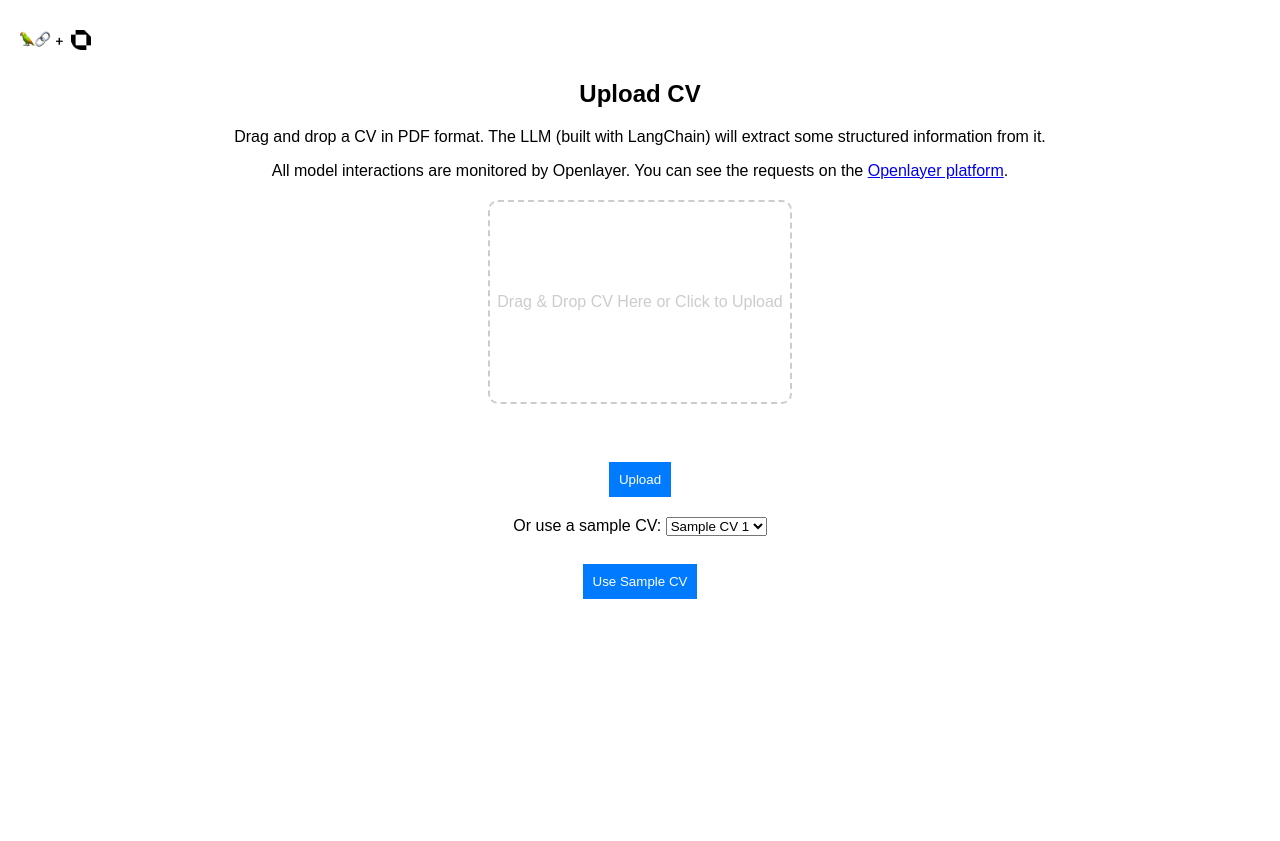
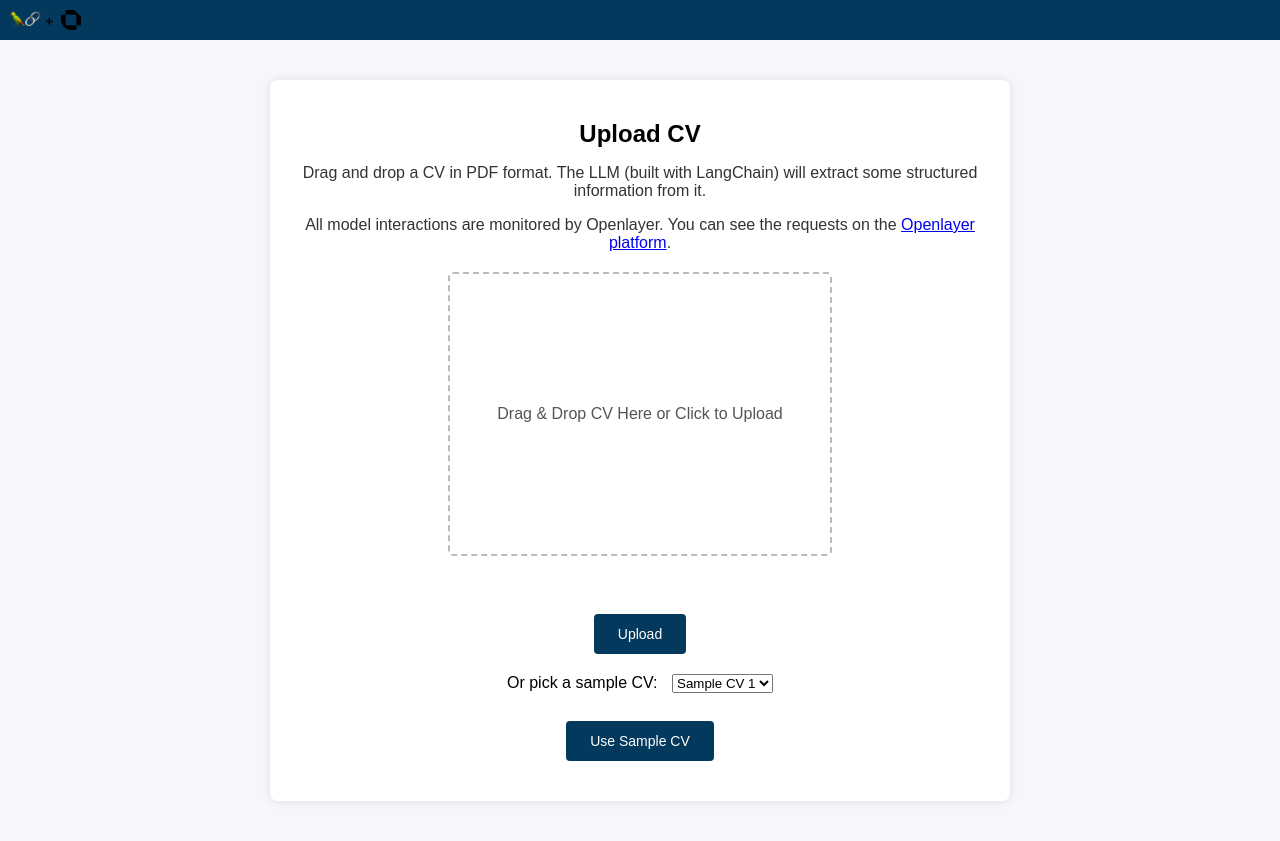
Before and after one commit to DataZephyrus/template_langchain_pdf, a Flask app: page / in a window 1280 px wide. Before the commit the page ends 599 px from the top, so only its background shows below. Run offline with Flask 3, Linux system fonts and the light colour scheme.

Commit message:
Refine layout and styles for result and upload pages Refine layout/styling for result and upload pages

```diff
--- a/app/templates/upload.html
+++ b/app/templates/upload.html
@@ -1,81 +1,182 @@
-<!DOCTYPE html>
+<!doctype html>
 <html lang="en">
     <head>
-    <meta charset="UTF-8">
-    <meta name="viewport" content="width=device-width, initial-scale=1.0">
+        <meta charset="UTF-8" />
+        <meta name="viewport" content="width=device-width, initial-scale=1.0" />
         <title>Upload CV</title>
-    <link rel="stylesheet" href="{{ url_for('static', filename='main.css') }}" />
+        <!-- Reference to the same CSS file -->
+        <link
+            rel="stylesheet"
+            href="{{ url_for('static', filename='main.css') }}"
+        />
+        <style>
+            /* Minor inline style enhancements */
+            body {
+                font-family: Arial, sans-serif;
+                background-color: #f5f7fa;
+                margin: 0;
+                padding: 0;
+            }
+            .header {
+                background-color: #04395e;
+                padding: 10px;
+                text-align: center;
+            }
+            .header img {
+                max-height: 40px;
+            }
+            .container {
+                max-width: 700px;
+                margin: 40px auto;
+                background-color: #ffffff;
+                border-radius: 8px;
+                padding: 20px;
+                box-shadow: 0 0 10px rgba(0, 0, 0, 0.1);
+            }
+            h2 {
+                margin-bottom: 10px;
+            }
+            p {
+                color: #333;
+            }
+            .upload-area {
+                border: 2px dashed #bbb;
+                border-radius: 5px;
+                text-align: center;
+                padding: 40px;
+                cursor: pointer;
+                color: #555;
+                transition: background-color 0.3s;
+            }
+            .upload-area.dragging {
+                background-color: #d3ecff;
+            }
+            button {
+                background-color: #04395e;
+                color: #fff;
+                border: none;
+                padding: 12px 24px;
+                border-radius: 4px;
+                cursor: pointer;
+                font-size: 14px;
+            }
+            button:hover {
+                background-color: #052b45;
+            }
+            #loading {
+                display: none;
+                text-align: center;
+                margin-top: 20px;
+            }
+            #loading p {
+                font-weight: bold;
+                color: #555;
+            }
+            form {
+                margin-bottom: 20px;
+            }
+        </style>
     </head>
     <body>
         <div class="header">
-        <img src="{{ url_for('static', filename='icons.png') }}" alt="OpenAI + Openlayer Logo" />
+            <img
+                src="{{ url_for('static', filename='icons.png') }}"
+                alt="OpenAI + Openlayer Logo"
+            />
         </div>
-    <h2 style="text-align: center;">Upload CV</h2>
-    <p style="text-align: center;">Drag and drop a CV in PDF format. The LLM (built with LangChain) will extract some structured information from it.</p>
 
+        <div class="container">
+            <h2 style="text-align: center">Upload CV</h2>
+            <p style="text-align: center">
+                Drag and drop a CV in PDF format. The LLM (built with LangChain)
+                will extract some structured information from it.
+            </p>
+            <p style="text-align: center">
+                All model interactions are monitored by Openlayer. You can see
+                the requests on the
+                <a href="https://app.openlayer.com/" target="_blank"
+                    >Openlayer platform</a
+                >.
+            </p>
 
-    <p style="text-align: center;">All model interactions are monitored by Openlayer. You can see the requests on the <a
-        href="https://app.openlayer.com/" target="_blank">Openlayer platform</a>.</p>
-
-    <form id="upload-form" action="/" method="POST" enctype="multipart/form-data">
+            <form
+                id="upload-form"
+                action="/"
+                method="POST"
+                enctype="multipart/form-data"
+            >
                 <div class="upload-area" id="uploadfile">
                     Drag & Drop CV Here or Click to Upload
                 </div>
-        <input type="file" name="file" id="file" style="display: none;" accept="application/pdf">
-        <br>
-        <button type="submit" style="display: block; margin: 20px auto;">Upload</button>
+                <input
+                    type="file"
+                    name="file"
+                    id="file"
+                    style="display: none"
+                    accept="application/pdf"
+                />
+                <br />
+                <button type="submit" style="display: block; margin: 20px auto">
+                    Upload
+                </button>
             </form>
 
-    <form action="/" method="POST" style="text-align: center;">
-        <label for="sample_cv">Or use a sample CV:</label>
-        <select name="sample_cv" id="sample_cv">
+            <form action="/" method="POST" style="text-align: center">
+                <label for="sample_cv">Or pick a sample CV:</label>
+                <select
+                    name="sample_cv"
+                    id="sample_cv"
+                    style="margin-left: 10px"
+                >
                     <option value="./data/cv_1.pdf">Sample CV 1</option>
                     <option value="./data/cv_2.pdf">Sample CV 2</option>
                     <option value="./data/cv_3.pdf">Sample CV 3</option>
                 </select>
-        <br><br>
+                <br /><br />
                 <button type="submit">Use Sample CV</button>
             </form>
 
             <div id="loading">
-        <p>Processing... Please wait.</p>
+                <p>Processing… Please wait.</p>
+            </div>
         </div>
 
         <script>
-        const uploadArea = document.getElementById('uploadfile');
-        const fileInput = document.getElementById('file');
-        const uploadForm = document.getElementById('upload-form');
-        const loading = document.getElementById('loading');
+            const uploadArea = document.getElementById("uploadfile");
+            const fileInput = document.getElementById("file");
+            const uploadForm = document.getElementById("upload-form");
+            const loading = document.getElementById("loading");
 
-        uploadArea.addEventListener('click', () => fileInput.click());
+            uploadArea.addEventListener("click", () => fileInput.click());
 
-        uploadArea.addEventListener('dragover', (e) => {
+            uploadArea.addEventListener("dragover", (e) => {
                 e.preventDefault();
-            uploadArea.classList.add('dragging');
+                uploadArea.classList.add("dragging");
             });
 
-        uploadArea.addEventListener('dragleave', () => uploadArea.classList.remove('dragging'));
+            uploadArea.addEventListener("dragleave", () =>
+                uploadArea.classList.remove("dragging"),
+            );
 
-        uploadArea.addEventListener('drop', (e) => {
+            uploadArea.addEventListener("drop", (e) => {
                 e.preventDefault();
-            uploadArea.classList.remove('dragging');
+                uploadArea.classList.remove("dragging");
                 const files = e.dataTransfer.files;
                 if (files.length > 0) {
                     fileInput.files = files;
                 }
             });
 
-        fileInput.addEventListener('change', () => {
+            fileInput.addEventListener("change", () => {
                 if (fileInput.files.length > 0) {
-                loading.style.display = 'block';
+                    loading.style.display = "block";
                     uploadForm.submit();
                 }
             });
 
-        uploadForm.addEventListener('submit', () => {
-            loading.style.display = 'block';
+            uploadForm.addEventListener("submit", () => {
+                loading.style.display = "block";
             });
         </script>
-
     </body>
 </html>
```
Also changed, not shown: app/templates/result.html (+82 -9 lines), 2 other files. Lines whose indentation alone changed are shown as unchanged.
